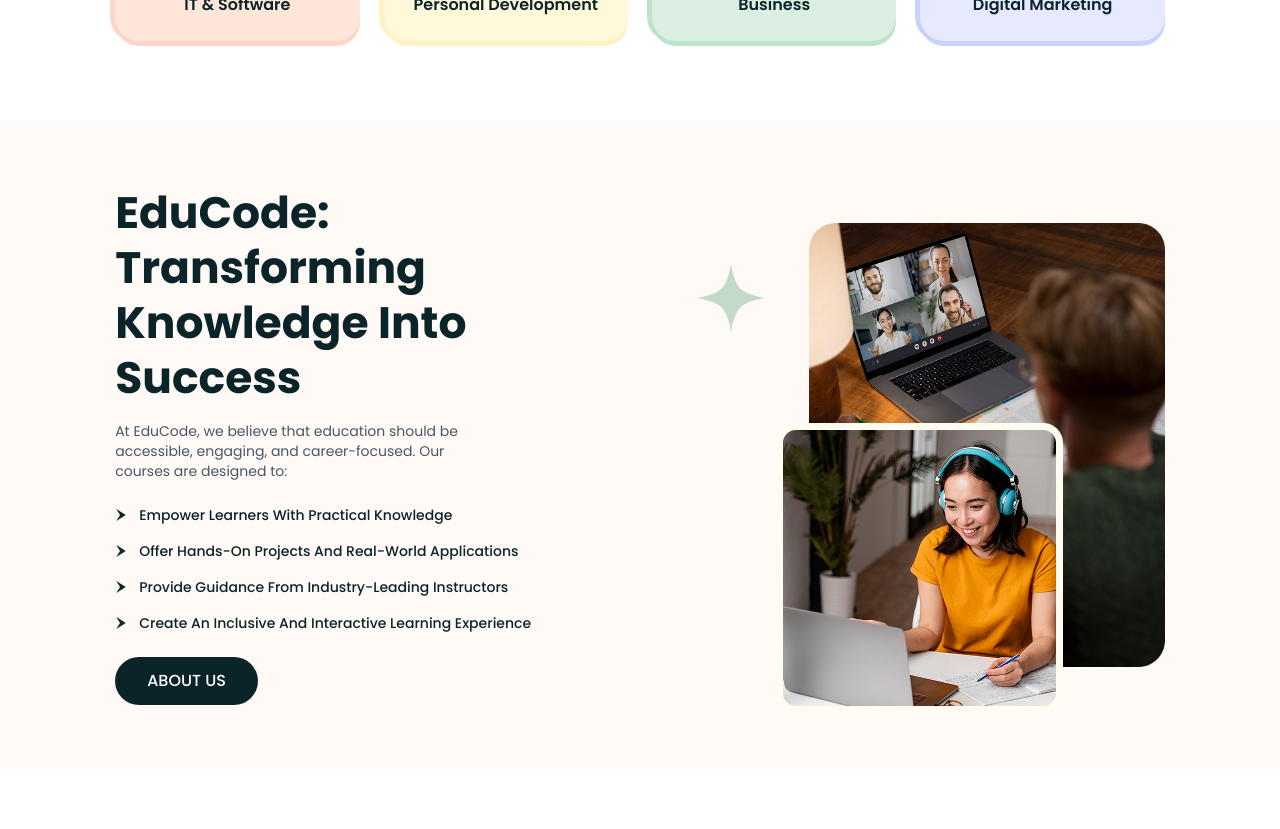
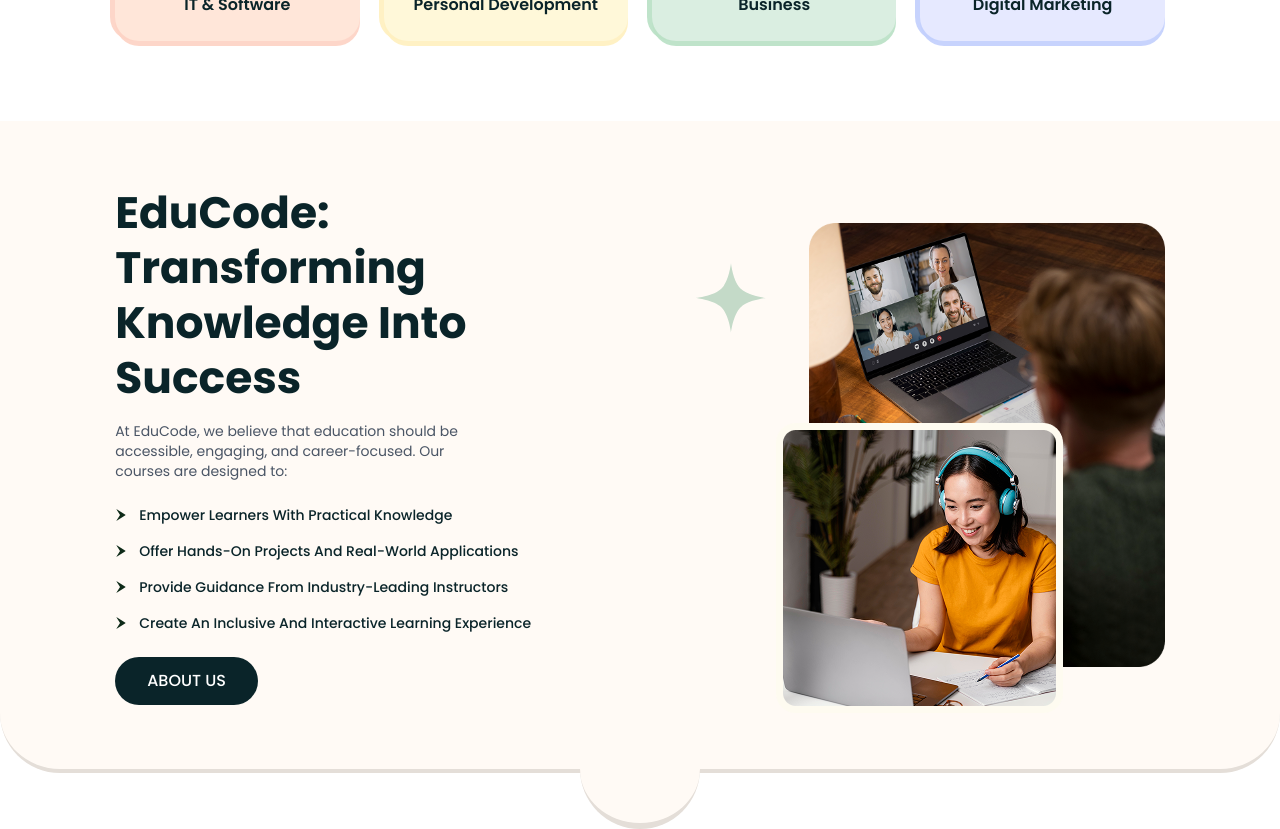
Before and after one commit to Nikunj-Navadiya84/Education, a React (Vite) app in the folder client/: page / in a window 1280 px wide. Shown: the part 1240-2069 px from the top of the page. Before the commit the page ends 2009 px from the top, so only its background shows below. Built offline with nearby package versions, Linux system fonts and the light colour scheme.

Commit message:
border add

```diff
--- a/client/src/components/Success.jsx
+++ b/client/src/components/Success.jsx
@@ -22,7 +22,8 @@
     ];
 
     return (
-        <div className="w-full bg-[#FFFAF5]">
+        <div className="success">
+            <div className="curved-bottom bg-[#FFFAF5]">
             <div className="w-full px-4 sm:px-[5vw] md:px-[7vw] lg:px-[9vw] py-16">
                 <div className="grid grid-cols-1 xl:grid-cols-2 gap-8 items-center">
                     {/* Left Content */}
@@ -85,6 +86,7 @@
                 </div>
             </div>
         </div>
+        </div>
     );
 };
 
--- a/client/src/index.css
+++ b/client/src/index.css
@@ -6,6 +6,7 @@
 *{
     font-family: "Poppins"
 }
+
 
 .curved-bottom {
   position: relative;
@@ -16,7 +17,7 @@
 .curved-bottom::after {
   content: "";
   position: absolute;
-  bottom: -60xpx;
+  bottom: -60px;
   left: 50%;
   border-bottom: 6px solid #ced1ce;
   transform: translateX(-50%);
@@ -26,3 +27,12 @@
   border-radius: 0 0 60px 60px;
   z-index: 999;
 }
+
+.success .curved-bottom {
+  border-bottom: 4px solid #e4ded8;
+}
+
+.success .curved-bottom::after {
+  background: #FFFAF5;
+  border-bottom: 6px solid #e4ded8;
+}
```
